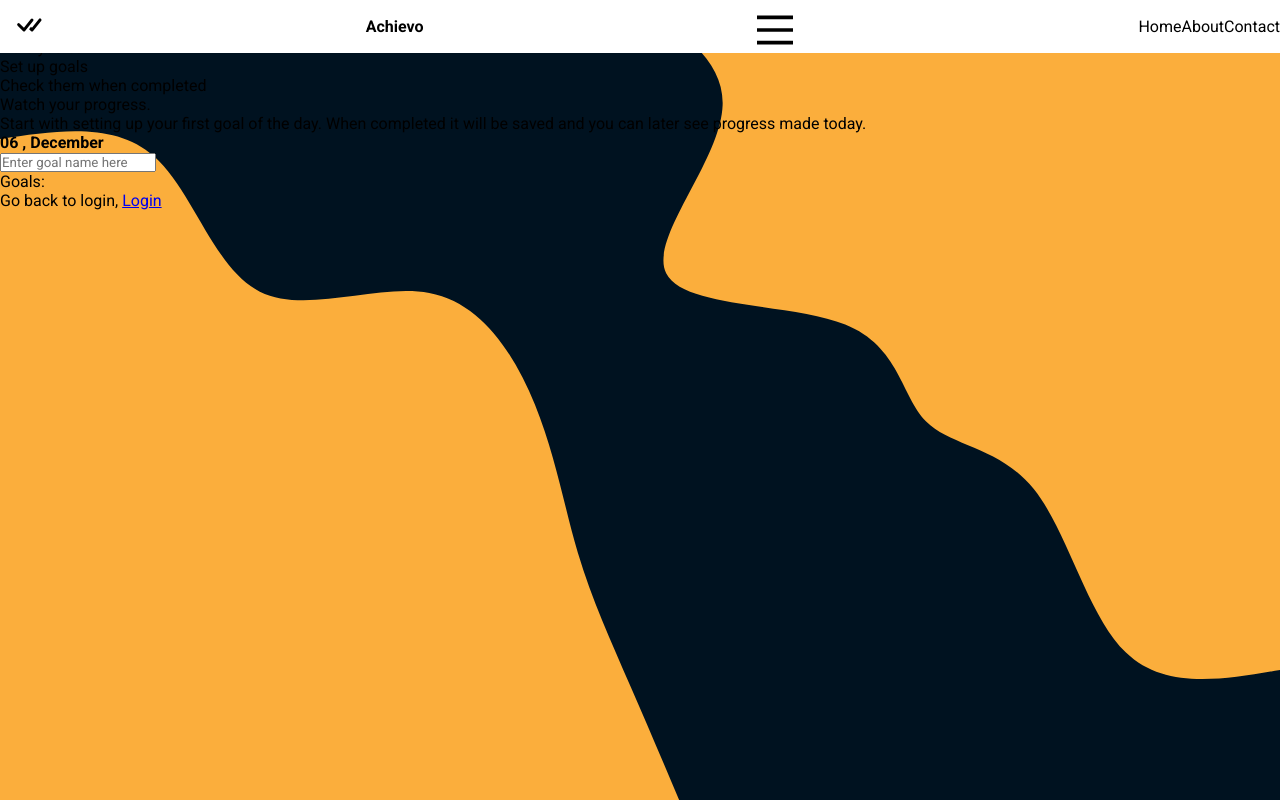
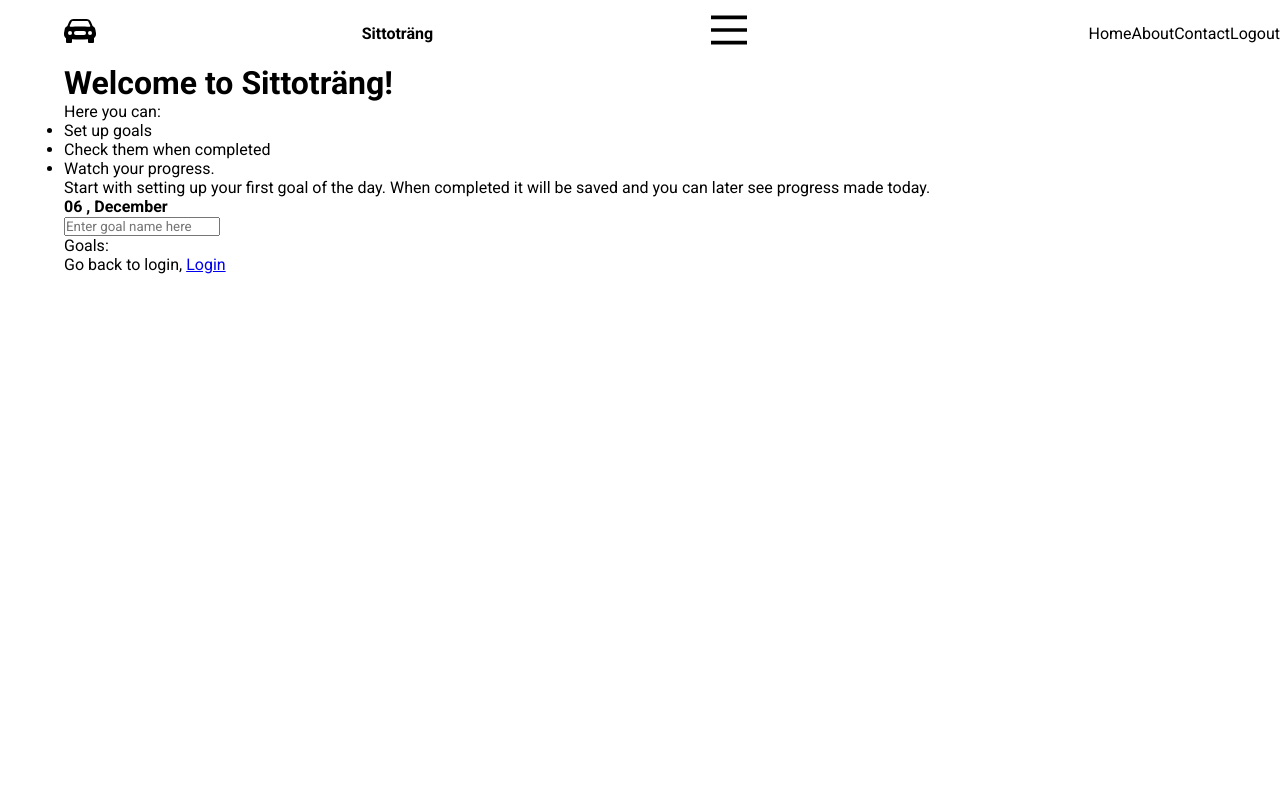
Before and after one commit to ro-ed/Sittotrang, an Angular app: page /home in a window 1280 px wide. Built offline with nearby package versions, Linux system fonts and the light colour scheme.

Commit message:
Design fixes for login and home

```diff
--- a/angular.json
+++ b/angular.json
@@ -100,5 +100,8 @@
         }
       }
     }
+  },
+  "cli": {
+    "analytics": false
   }
 }
--- a/package.json
+++ b/package.json
@@ -25,7 +25,7 @@
   },
   "devDependencies": {
     "@angular-devkit/build-angular": "^15.0.2",
-    "@angular/cli": "~15.0.2",
+    "@angular/cli": "^15.0.0",
     "@angular/compiler-cli": "^15.0.0",
     "@types/jasmine": "~4.3.0",
     "jasmine-core": "~4.5.0",
--- a/src/app/home/home.component.html
+++ b/src/app/home/home.component.html
@@ -1,5 +1,6 @@
 <app-nav></app-nav>
-<h1>Welcome to App!</h1>
+<div class="home-card">
+    <h1>Welcome to Sittoträng!</h1>
     <p>Here you can:</p>
     <ul>
         <li>Set up goals</li>
@@ -22,3 +23,4 @@
     </div>
 
     <p class="footer-text">Go back to login, <a routerLink="/login">Login</a></p>
+</div>
--- a/src/app/home/home.component.scss
+++ b/src/app/home/home.component.scss
@@ -0,0 +1,9 @@
+.home-card {
+    background-color: white;
+    padding: 5%;
+
+}
+
+body{
+    display: block !important;
+}
--- a/src/app/login/login.component.html
+++ b/src/app/login/login.component.html
@@ -16,9 +16,9 @@
 <p>Navigate to home, <a routerLink="/home">Home</a></p>
 </div> -->
 
-
+<div class="animated-background">
   <div class="login-card">
-  <h4>Achievo</h4>
+    <h4>Sittoträng</h4>
     <h2>Login</h2>
     <h3>Enter your credentials</h3>
     <form class="login-form" autocomplete="on">
@@ -53,3 +53,4 @@
       <button (click)="login($event)">LOGIN</button>
     </form>
   </div>
+</div>
--- a/src/app/login/login.component.scss
+++ b/src/app/login/login.component.scss
@@ -12,24 +12,39 @@ html, body {
     height: 100%;
 }
 
+
+.animated-background {
+    display: grid;
+    place-items: center;
+    margin: 0;
+    //padding: 0 24px;
+    background-image: url("../images/blob-scene-haikei.svg");
+    background-repeat: no-repeat;
+    background-size: cover;
+    animation: pan 6s infinite alternate linear;
+    height: 100%;
+    padding: 10vw;
+}
+
+
 a, button {
     cursor: pointer;
 }
-
 
 @keyframes pan {
     100% { background-position: 15% 50%;}
 }
 
-body {
-    display: grid;
-    place-items: center;
-    margin: 0;
-    background-image: url("../images/blob-scene-haikei.svg");
-    background-repeat: no-repeat;
-    background-size: cover;
-    animation: pan 10s infinite alternate linear;
-}
+// body {
+//     display: grid;
+//     place-items: center;
+//     margin: 0;
+//     padding: 0 24px;
+//     background-image: url("../../app/images/blob-scene-haikei.svg");
+//     background-repeat: no-repeat;
+//     background-size: cover;
+//     animation: pan 6s infinite alternate linear;
+// }
 
 @media (width: 500px){
     body {
@@ -43,6 +58,7 @@ body {
     border-radius: 24px;
     background: #ffffff;
     text-align: center;
+
 }
 
 @media (width: 500px){
@@ -240,7 +256,7 @@ body {
 
 .username-input-container{
     display: flex;
-    margin-bottom: 5%;
+    margin-bottom: 1vh;
 }
 
 .password-input-container{
--- a/src/app/nav/nav.component.html
+++ b/src/app/nav/nav.component.html
@@ -3,13 +3,13 @@
 
 
 <nav class="navbar">
-    <a href="#" class="logo" >
-        <svg xmlns="http://www.w3.org/2000/svg" width="32" height="32" fill="currentColor" class="bi bi-check-all" viewBox="0 0 16 16">
-        <path d="M8.97 4.97a.75.75 0 0 1 1.07 1.05l-3.99 4.99a.75.75 0 0 1-1.08.02L2.324 8.384a.75.75 0 1 1 1.06-1.06l2.094 2.093L8.95 4.992a.252.252 0 0 1 .02-.022zm-.92 5.14.92.92a.75.75 0 0 0 1.079-.02l3.992-4.99a.75.75 0 1 0-1.091-1.028L9.477 9.417l-.485-.486-.943 1.179z"/>
+    <a href="/home" class="logo" >
+      <svg xmlns="http://www.w3.org/2000/svg" width="32" height="32" fill="currentColor" class="bi bi-car-front-fill" viewBox="0 0 16 16">
+        <path d="M2.52 3.515A2.5 2.5 0 0 1 4.82 2h6.362c1 0 1.904.596 2.298 1.515l.792 1.848c.075.175.21.319.38.404.5.25.855.715.965 1.262l.335 1.679c.033.161.049.325.049.49v.413c0 .814-.39 1.543-1 1.997V13.5a.5.5 0 0 1-.5.5h-2a.5.5 0 0 1-.5-.5v-1.338c-1.292.048-2.745.088-4 .088s-2.708-.04-4-.088V13.5a.5.5 0 0 1-.5.5h-2a.5.5 0 0 1-.5-.5v-1.892c-.61-.454-1-1.183-1-1.997v-.413a2.5 2.5 0 0 1 .049-.49l.335-1.68c.11-.546.465-1.012.964-1.261a.807.807 0 0 0 .381-.404l.792-1.848ZM3 10a1 1 0 1 0 0-2 1 1 0 0 0 0 2Zm10 0a1 1 0 1 0 0-2 1 1 0 0 0 0 2ZM6 8a1 1 0 0 0 0 2h4a1 1 0 1 0 0-2H6ZM2.906 5.189a.51.51 0 0 0 .497.731c.91-.073 3.35-.17 4.597-.17 1.247 0 3.688.097 4.597.17a.51.51 0 0 0 .497-.731l-.956-1.913A.5.5 0 0 0 11.691 3H4.309a.5.5 0 0 0-.447.276L2.906 5.19Z"/>
       </svg>
 
     </a>
-    <h4 class="logo-title">Achievo</h4>
+    <h4 class="logo-title">Sittoträng</h4>
     <!-- <input type="checkbox" id="toggler">
     <label for="toggler"><svg xmlns="http://www.w3.org/2000/svg" width="16" height="16" fill="currentColor" class="bi bi-list" viewBox="0 0 16 16">
         <path fill-rule="evenodd" d="M2.5 12a.5.5 0 0 1 .5-.5h10a.5.5 0 0 1 0 1H3a.5.5 0 0 1-.5-.5zm0-4a.5.5 0 0 1 .5-.5h10a.5.5 0 0 1 0 1H3a.5.5 0 0 1-.5-.5zm0-4a.5.5 0 0 1 .5-.5h10a.5.5 0 0 1 0 1H3a.5.5 0 0 1-.5-.5z"/>
@@ -26,6 +26,7 @@
             <li><a href="/home">Home</a></li>
             <li><a href="/about">About</a></li>
             <li><a href="/contact">Contact</a></li>
+            <li><a href="/login">Logout</a></li>
         </ul>
     </div>
 </nav>
--- a/src/app/nav/nav.component.scss
+++ b/src/app/nav/nav.component.scss
@@ -21,7 +21,7 @@
 
 .logo{
     // margin-right: 50px;
-    margin-left: 1%;
+    margin-left: 5%;
 }
 
 .list {
@@ -47,6 +47,9 @@
         flex-direction: column;
         align-items: center;
         padding: 20px;
+        li {
+          margin-top: 1%;
+        }
     }
     .navbar label {
         display: inline-flex;
@@ -77,7 +80,8 @@ body {
     cursor: pointer;
     display: flex;
     padding: 0;
-    margin-right: 1%;
+    margin-right: 5%;
+    margin-bottom: 1%;
   }
   .line {
     fill: none;
--- a/src/index.html
+++ b/src/index.html
@@ -2,7 +2,7 @@
 <html lang="en">
 <head>
   <meta charset="utf-8">
-  <title>GoalAchieverPWA</title>
+  <title>Sittoträng</title>
   <base href="/">
   <meta name="viewport" content="width=device-width, initial-scale=1">
   <link rel="icon" type="image/x-icon" href="favicon.ico">
--- a/src/styles.scss
+++ b/src/styles.scss
@@ -19,19 +19,22 @@ button{
 }
 
 @keyframes pan {
-    100% { background-position: 15% 50%;}
+    100% {
+        background-position: 15% 50%;
+    }
+    //100% { background-position: 50%;}
 }
 
-body {
-    //display: grid;
-    place-items: center;
-    margin: 0;
-    //padding: 0 24px;
-    background-image: url("./app/images/blob-scene-haikei.svg");
-    background-repeat: no-repeat;
-    background-size: cover;
-    animation: pan 6s infinite alternate linear;
-}
+// body {
+//     display: grid;
+//     place-items: center;
+//     margin: 0;
+//     //padding: 0 24px;
+//     background-image: url("./app/images/blob-scene-haikei.svg");
+//     background-repeat: no-repeat;
+//     background-size: cover;
+//     animation: pan 6s infinite alternate linear;
+// }
 
 * {
     font-family: 'Roboto', sans-serif;
```
Also changed, not shown: 1 other file (tests, documents, lock files or other folders). Lines whose indentation alone changed are shown as unchanged.
